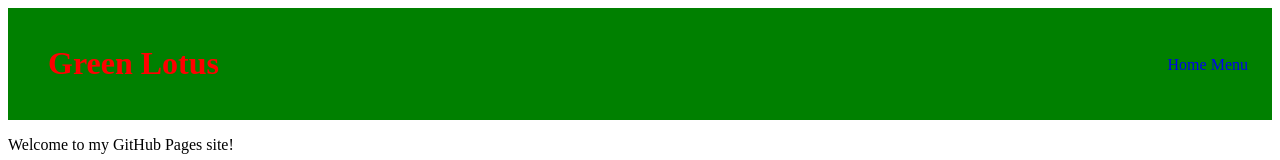
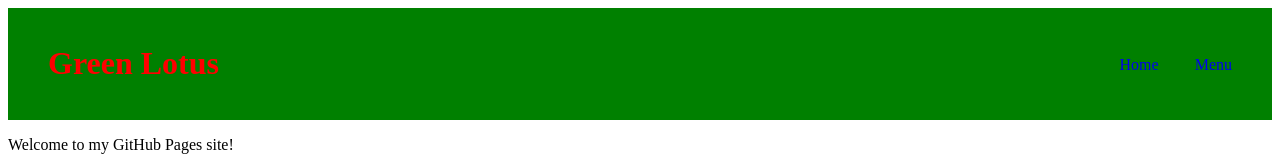
Before and after one commit to nishthapr/nishthapr.github.io, a plain HTML site: page index.html in a window 1280 px wide. Shown: the top 160 px of the page. Drawn offline with Linux system fonts and the light colour scheme.

Commit message:
Update style.css

```diff
--- a/style.css
+++ b/style.css
@@ -10,7 +10,7 @@ ul{
 }
 a{
   text-align: center;
-
+  padding: 1em 1em;
   text-decoration: none;
 }
 nav {
```
